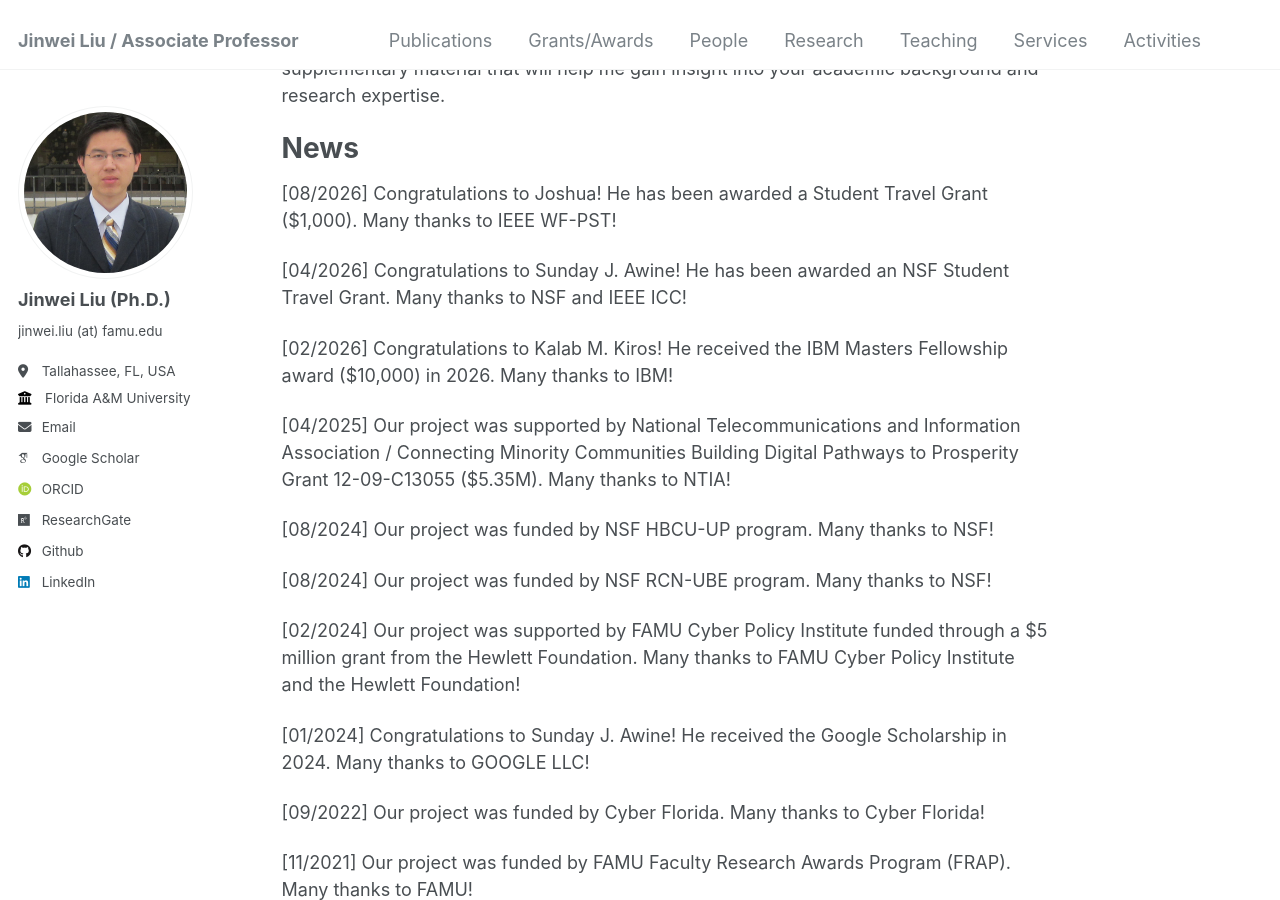
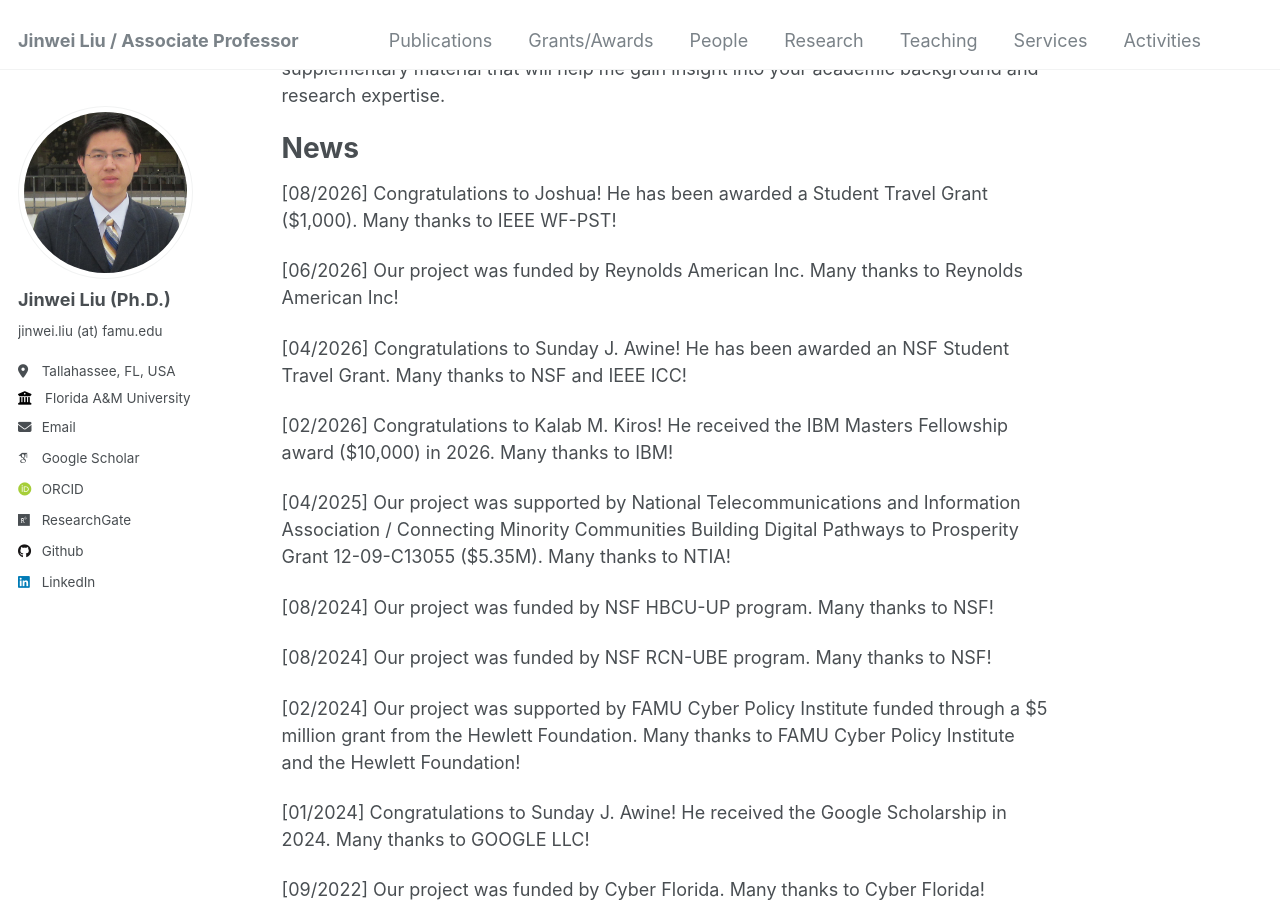
Before and after one commit to jinweiliucu/jinweiliucu.github.io, a Jekyll site: the page built from _pages/about.md, in a window 1280 px wide and 900 px high, scrolled down 911 px. Built offline with Jekyll 4.4.1, drawn with Linux system fonts in a browser that asks for light colours; some web fonts are replaced.

Commit message:
Update about.md

```diff
--- a/_pages/about.md
+++ b/_pages/about.md
@@ -22,6 +22,8 @@ News
 ======
 [08/2026] Congratulations to Joshua! He has been awarded a Student Travel Grant ($1,000). Many thanks to IEEE WF-PST!
 
+[06/2026] Our project was funded by Reynolds American Inc. Many thanks to Reynolds American Inc!
+
 [04/2026] Congratulations to Sunday J. Awine! He has been awarded an NSF Student Travel Grant. Many thanks to NSF and IEEE ICC!
 
 [02/2026] Congratulations to Kalab M. Kiros! He received the IBM Masters Fellowship award ($10,000) in 2026. Many thanks to IBM!
```
